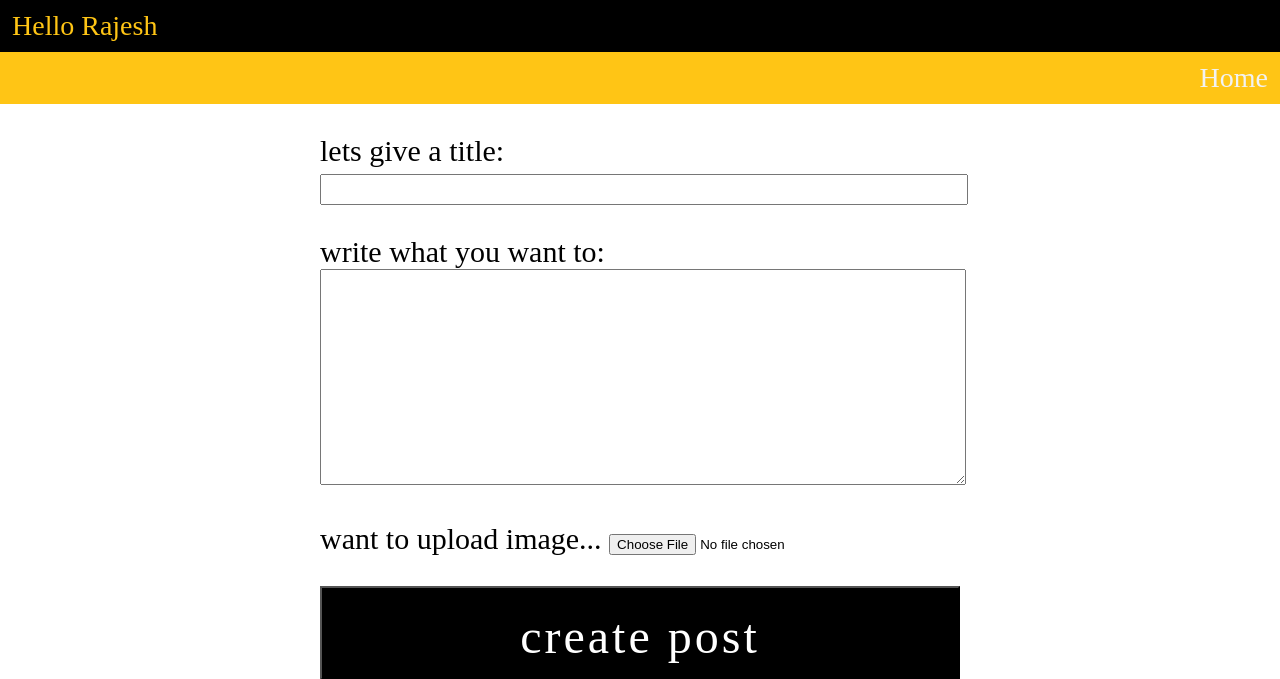
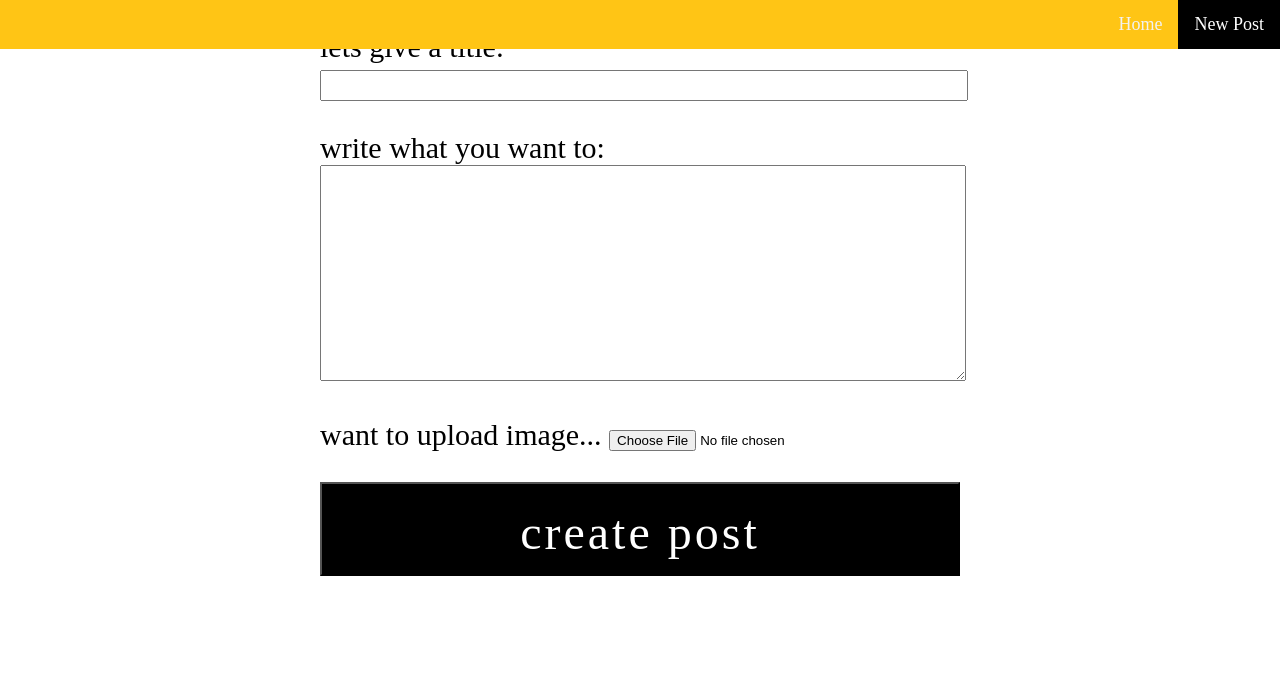
Before and after one commit to rrajesh0205/blog, a Django app: page /create/ in a window 1280 px wide. Shown: the top 679 px of the page. Run offline with Django 3.2, Linux system fonts and the light colour scheme; some web fonts are replaced.

Commit message:
New Navigation now applied to create.html

```diff
--- a/templates/create.html
+++ b/templates/create.html
@@ -3,12 +3,10 @@
 
 <header>
     <nav>
-    <div class="topnav1">
-        <a href='/'>Hello Rajesh</a>
-    </div>
-    <div class="topnav">
-        <a href='/'>Home</a>
-    </div>
+        <div class="navbar" id="myNavbar">
+            <a href="#" class="active">New Post</a>
+            <a href="/">Home</a>
+        </div>
     </nav>
 </header>
 <div class="createcontainer">
```
